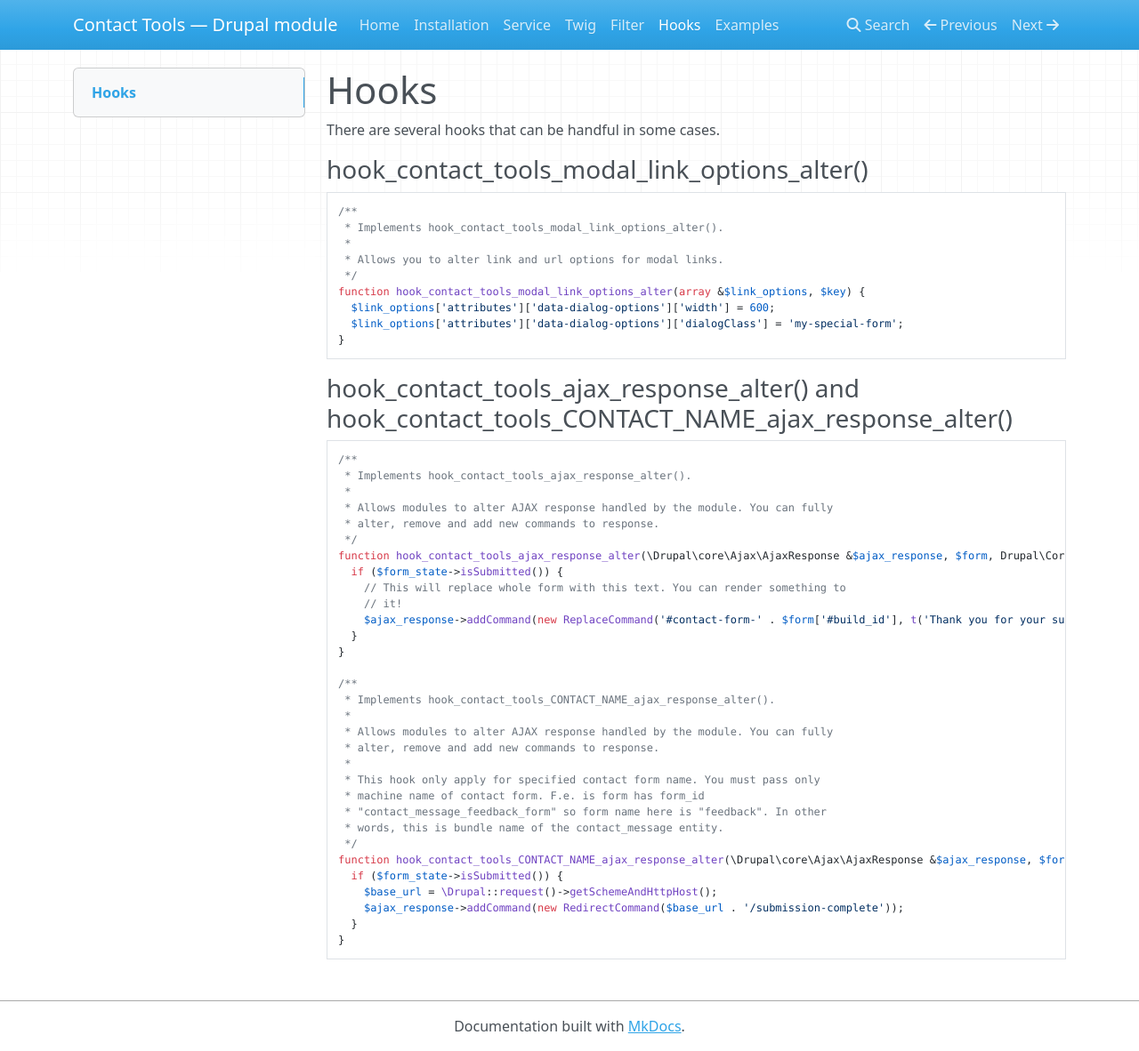
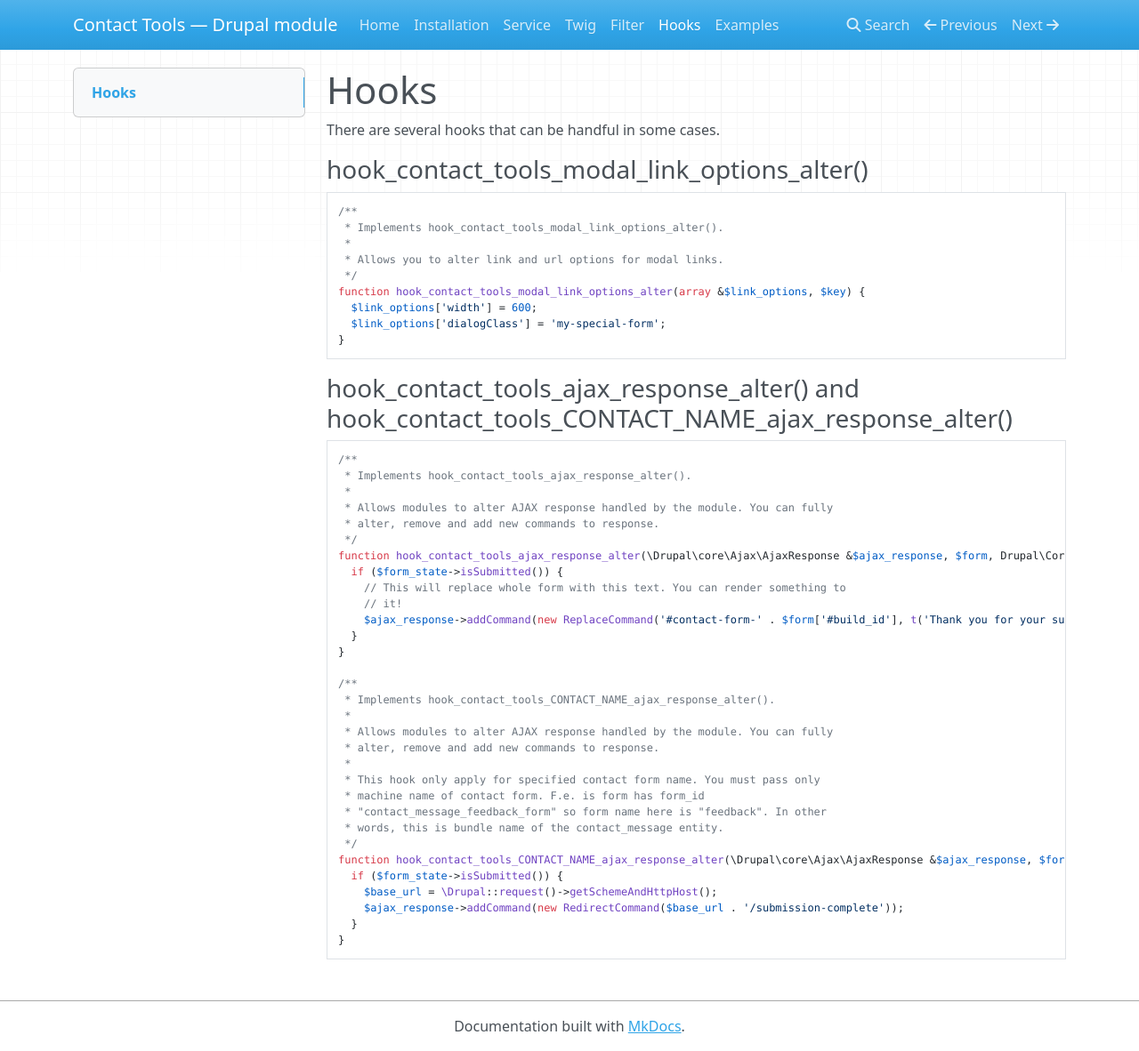
Before and after one commit to Niklan/contact_tools, an MkDocs documentation site: the page built from docs/hooks.md, in a window 1280 px wide and 1182 px high. Shown: the whole window at 89% size. Built offline with MkDocs 1.6.1, drawn with Linux system fonts in a browser that asks for light colours; nearby versions of some CDN libraries; old or Windows-style settings are respelled for this version of MkDocs.

Commit message:
Improved documentation.

````diff
--- a/docs/hooks.md
+++ b/docs/hooks.md
@@ -11,8 +11,8 @@ There are several hooks that can be handful in some cases.
  * Allows you to alter link and url options for modal links.
  */
 function hook_contact_tools_modal_link_options_alter(array &$link_options, $key) {
-  $link_options['attributes']['data-dialog-options']['width'] = 600;
-  $link_options['attributes']['data-dialog-options']['dialogClass'] = 'my-special-form';
+  $link_options['width'] = 600;
+  $link_options['dialogClass'] = 'my-special-form';
 }
 ```
 
````
